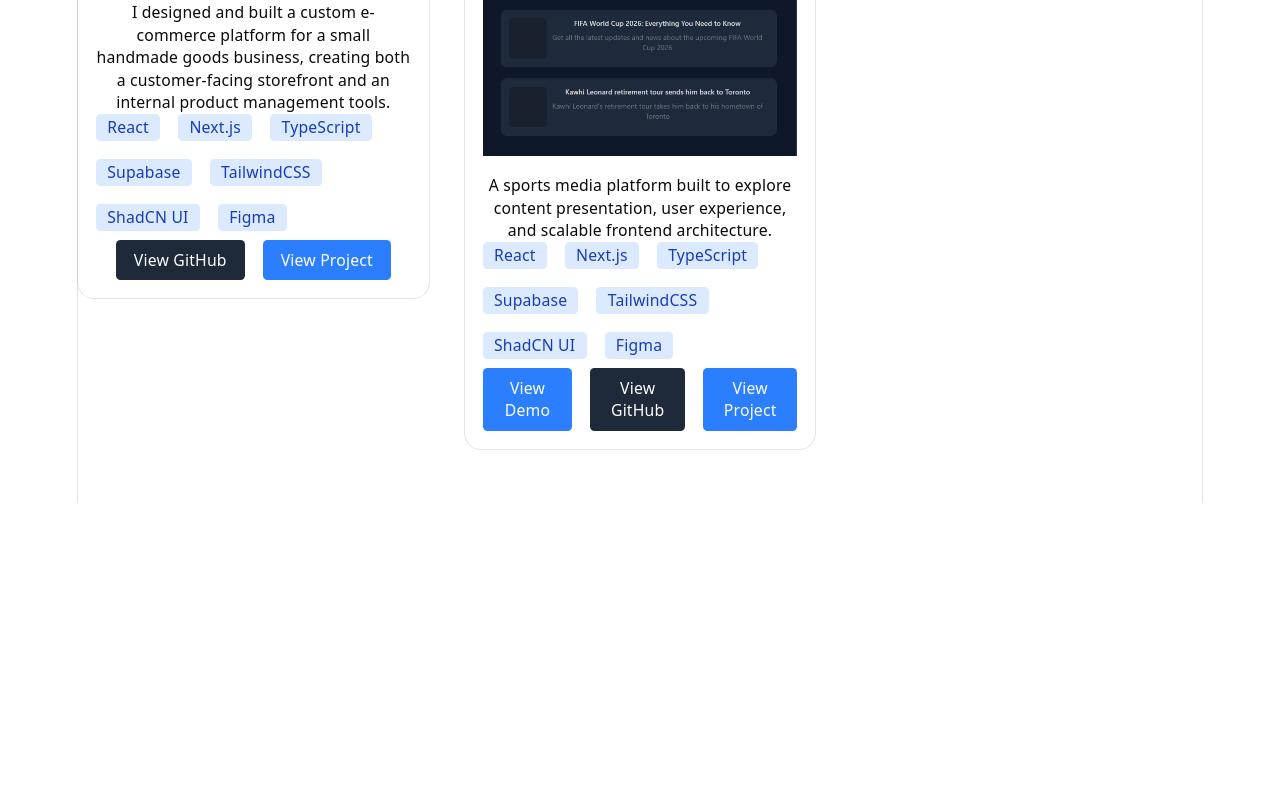
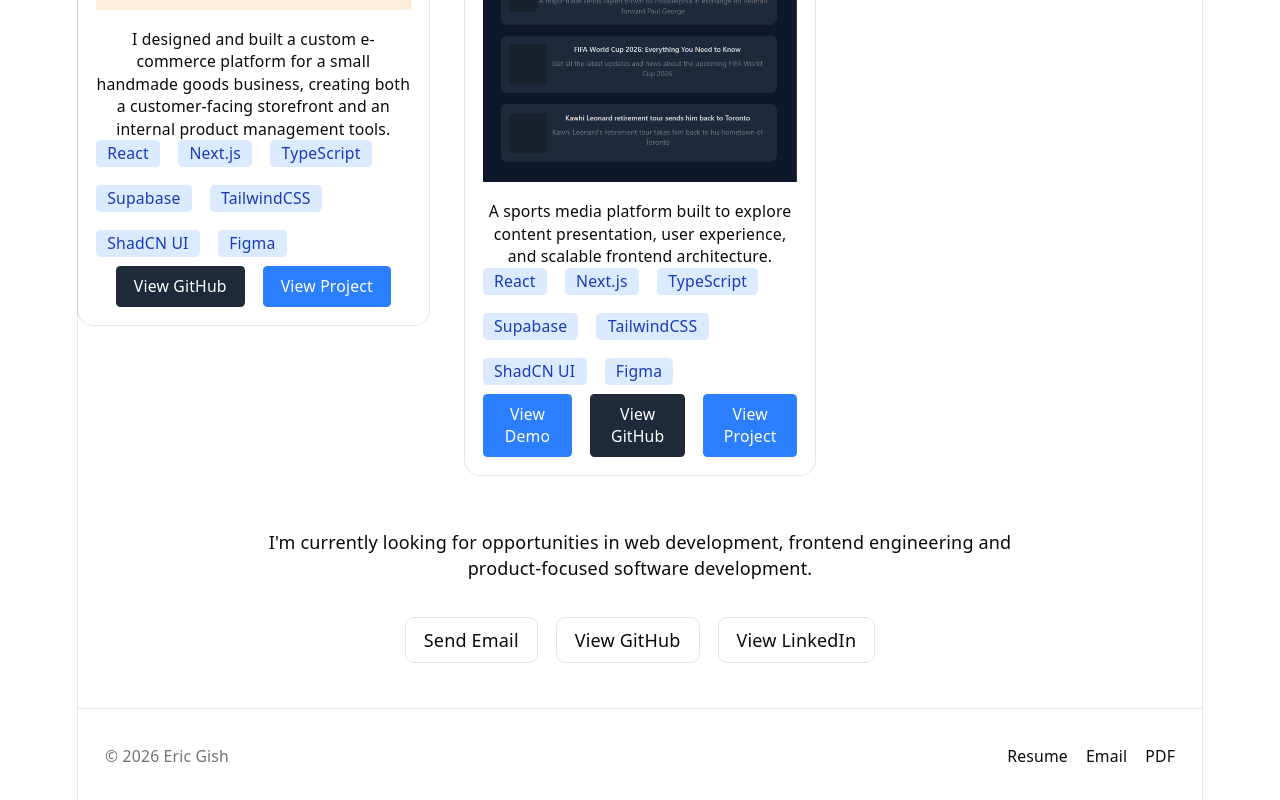
Before and after one commit to EricG442/EricG442, a React (Vite) app: page / in a window 1280 px wide. Shown: the part 1072-1872 px from the top of the page. Before the commit the page ends 1575 px from the top, so only its background shows below. Built offline with nearby package versions, Linux system fonts and the light colour scheme.

Commit message:
feat: add Contact and Footer components, update Home and Layout to include them

```diff
--- a/src/app/Home.tsx
+++ b/src/app/Home.tsx
@@ -1,11 +1,13 @@
 import Hero from "@/components/Hero";
 import FeaturedWorks from "@/components/FeaturedWorks";
+import Contact from "@/components/Contact";
 
 export default function Home() {
     return (
         <div>
             <Hero />
             <FeaturedWorks />
+            <Contact />
         </div>
     );
 }
--- a/src/app/layout.tsx
+++ b/src/app/layout.tsx
@@ -1,5 +1,6 @@
 import { Outlet } from "react-router-dom";
 import Navbar from "@/components/Navbar";
+import { Footer } from "@/components/Footer";
 
 export default function Layout() {
     return (
@@ -10,6 +11,7 @@ export default function Layout() {
             <main>
                 <Outlet />
             </main>
+            <Footer />
         </div>
     );
 }
--- /dev/null
+++ b/src/components/Contact.tsx
@@ -0,0 +1,22 @@
+export default function Contact() {
+    return (
+        <section id="contact" className="mb-10">
+            <div className="mx-auto max-w-3xl px-6 text-center">
+                <p className="mt-6 flex flex-col sm:flex-row justify-center gap-4">
+                    I'm currently looking for opportunities in web development, frontend engineering and product-focused software development.
+                </p>
+            </div>
+            <div className="mt-8 flex flex-col sm:flex-row justify-center gap-4">
+                <a href="mailto:eric.gish.dev@outlook.com" className="rounded-md border px-4 py-2">
+                    Send Email
+                </a>
+                <a href="https://github.com/EricG442" target="_blank" rel="noopener noreferrer" className="rounded-md border px-4 py-2">
+                    View GitHub
+                </a>
+                <a href="https://linkedin.com/in/ericg206" target="_blank" rel="noopener noreferrer" className="rounded-md border px-4 py-2">
+                    View LinkedIn
+                </a>
+            </div>
+        </section>
+    );
+}
--- /dev/null
+++ b/src/components/Footer.tsx
@@ -0,0 +1,17 @@
+export function Footer() {
+    return (
+        <footer className="border-t py-8">
+            <div className="mx-auto max-w-6xl px-6 flex flex-col sm:flex-row justify-between items-center gap-4">
+                <p className="text-sm text-muted-foreground">
+                    © 2026 Eric Gish
+                </p>
+
+                <div className="flex gap-4 text-sm">
+                    <a href="/resume">Resume</a>
+                    <a href="mailto:ericg206@outlook.com">Email</a>
+                    <a href="/resume.pdf">PDF</a>
+                </div>
+            </div>
+        </footer>
+    );
+}
--- a/src/components/Navbar.tsx
+++ b/src/components/Navbar.tsx
@@ -1,10 +1,10 @@
 export default function Navbar() {
     return (
-            <nav className="flex flex-cols m-2">
+            <nav className="flex flex-col m-2">
                 <h1>eric.gish.dev</h1>
                 <ul className="flex space-x-4 m-auto">
                     <li><a href="/">Home</a></li>
-                    <li><a href="/contact">Contact</a></li>
+                    <li><a href="#contact">Contact</a></li>
                     <li><a href="https://github.com/ericg442" target="_blank" rel="noopener noreferrer">Github</a></li>
                 </ul>
             </nav>
```
